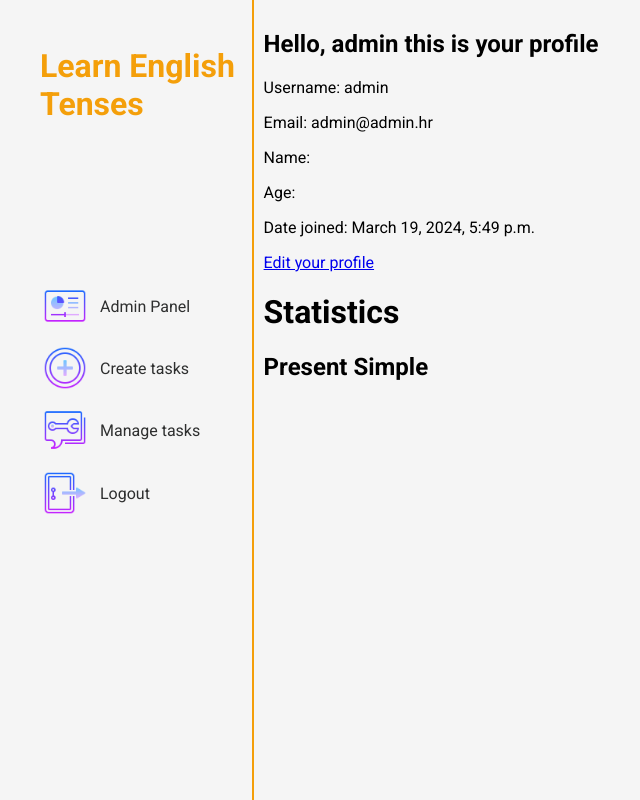
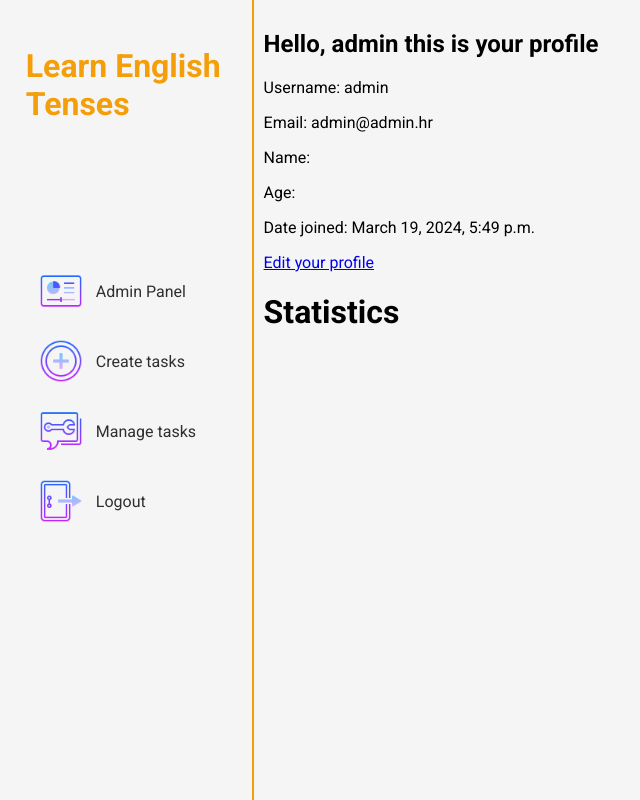
Before and after one commit to frankoklepac/zavrsni-rad, a Django app: page /home/profile/ in a window 1280 px wide. Shown: the whole page, without its empty margins (0-640 px from the left). Run offline with Django 4.2, Linux system fonts and the light colour scheme; a user stored in the database is signed in; data comes from the database, SQL or seed files in the repository; both versions use the stored data as it was after the commit.

Commit message:
Finished styling the navigation

```diff
--- a/LearnEnglishTenses/learntenses/static/learntenses/styles/base.css
+++ b/LearnEnglishTenses/learntenses/static/learntenses/styles/base.css
@@ -15,6 +15,7 @@ body {
   display: flex;
   flex-direction: column;
   justify-content: center;
+  align-items: center;
   position: relative;
   border-right: 2px solid #F49F0A;
   color: white;
@@ -30,22 +31,25 @@ body {
   padding-top: 10%;
   width: 200px;
   color:#F49F0A;
-  padding-left: 40px;
 }
 
 .navigation a{
   color: #2E2F2F;
   text-decoration: none;
-  padding-left: 40px;
-  padding-bottom: 12px;
+  padding: 5px;
+  margin-bottom: 8px;
+  width: 180px;
+  border-radius: 20px;
   display: flex;
   align-items: center;
-  transition: background-color 0.3s ease;
+  border: 1px solid transparent;
+  transition: background-color 0.1s ease;
 }
 
 .navigation a:hover{
-  background-color: #F49F0A;
-  color: white;
+  background-color: #BBDEF0;
+  border: 1px solid #55A7D1;
+  box-shadow: 0 2px 2px rgba(0, 0, 0, 0.2);
 }
 
 .icon {
@@ -71,21 +75,3 @@ body {
   width: 200px;
   background-color: red;
 }
-
-.logout-link {
-  background: none;
-  color: #2E2F2F;
-  border: none;
-  padding-left: 40px;
-  font: inherit;
-  cursor: pointer;
-  outline: inherit;
-  display: flex;
-  align-items: center;
-  user-select: none;
-}
-
-.logout-link:hover {
-  background-color: #F49F0A;
-  color: white;
-}
--- a/LearnEnglishTenses/learntenses/templates/learntenses/base.html
+++ b/LearnEnglishTenses/learntenses/templates/learntenses/base.html
@@ -25,13 +25,13 @@
             <img class="icon" src="{% static 'learntenses/images/manage.png' %}" alt="">
             Manage tasks
           </a>
-          <form method="POST" action="{% url 'home:logout' %}">
+          <form id="logout-form" method="POST" action="{% url 'home:logout' %}">
             {% csrf_token %}
-            <button type="submit" class="logout-link">
-              <img class="icon" src="{% static 'learntenses/images/logout.png' %}" alt="">
-              Logout
-            </button>
           </form>
+          <a href="#" onclick="document.getElementById('logout-form').submit();">
+            <img class="icon" src="{% static 'learntenses/images/logout.png' %}" alt="">
+            Logout
+          </a>
         {% endif %}
       {% else %}
         <a href="{% url 'home:index' %}">
@@ -62,13 +62,13 @@
           Profile
         </a>
         {% if request.user.is_authenticated %}
-          <form method="POST" action="{% url 'home:logout' %}">
+          <form id="logout-form" method="POST" action="{% url 'home:logout' %}">
             {% csrf_token %}
-            <button type="submit" class="logout-link">
-              <img class="icon" src="{% static 'learntenses/images/logout.png' %}" alt="">
-              Logout
-            </button>
           </form>
+          <a href="#" onclick="document.getElementById('logout-form').submit();">
+            <img class="icon" src="{% static 'learntenses/images/logout.png' %}" alt="">
+            Logout
+          </a>
         {% endif %}
       {% endif %}
     </div>
--- a/LearnEnglishTenses/learntenses/templates/learntenses/profile.html
+++ b/LearnEnglishTenses/learntenses/templates/learntenses/profile.html
@@ -11,7 +11,6 @@
   <a href="{% url 'home:edit_profile' %}">Edit your profile</a>
 
 <h1>Statistics</h1>
-<h2>Present Simple</h2>
 {% for tense in user.userprofile.completed_tasks_by_tense %}
     <p>{{ tense.task__tense }}: {{ tense.count }}</p>
 {% endfor %}
```
Also changed, not shown: LearnEnglishTenses/db.sqlite3.
